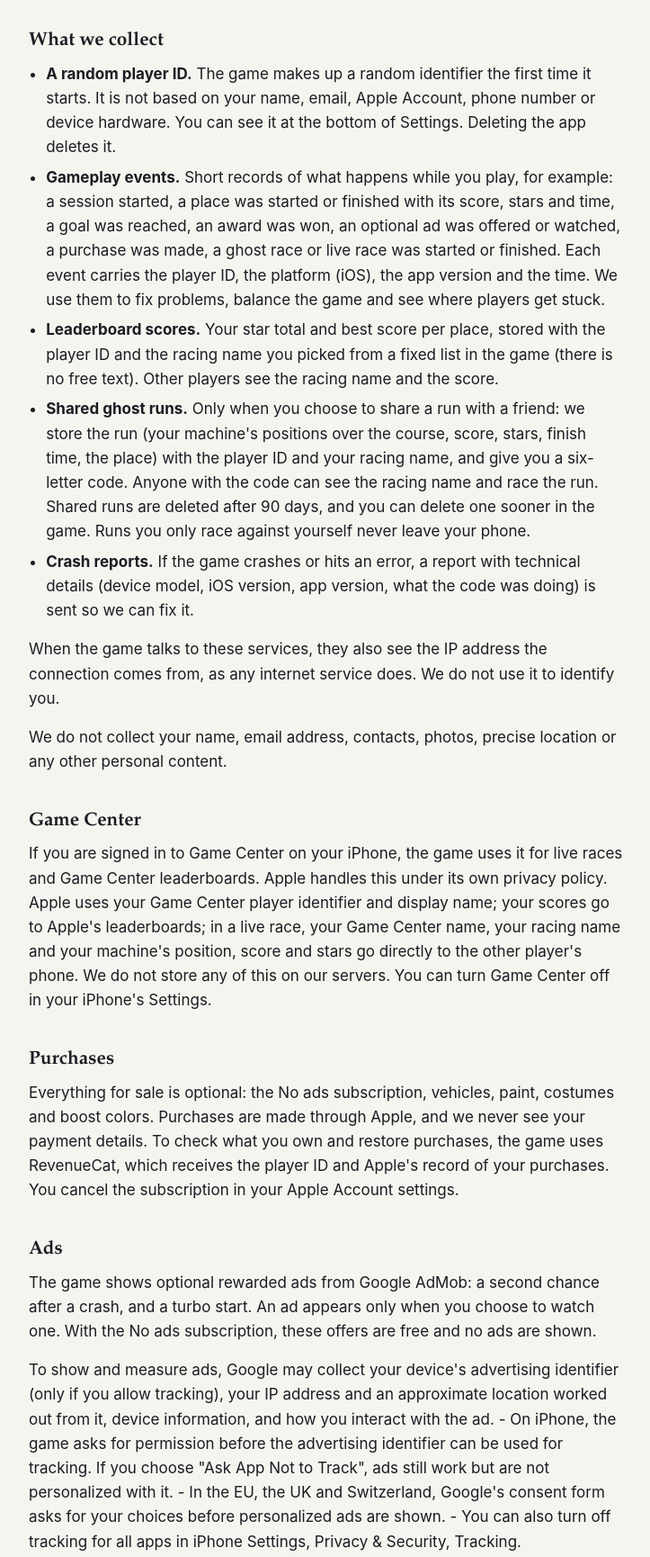
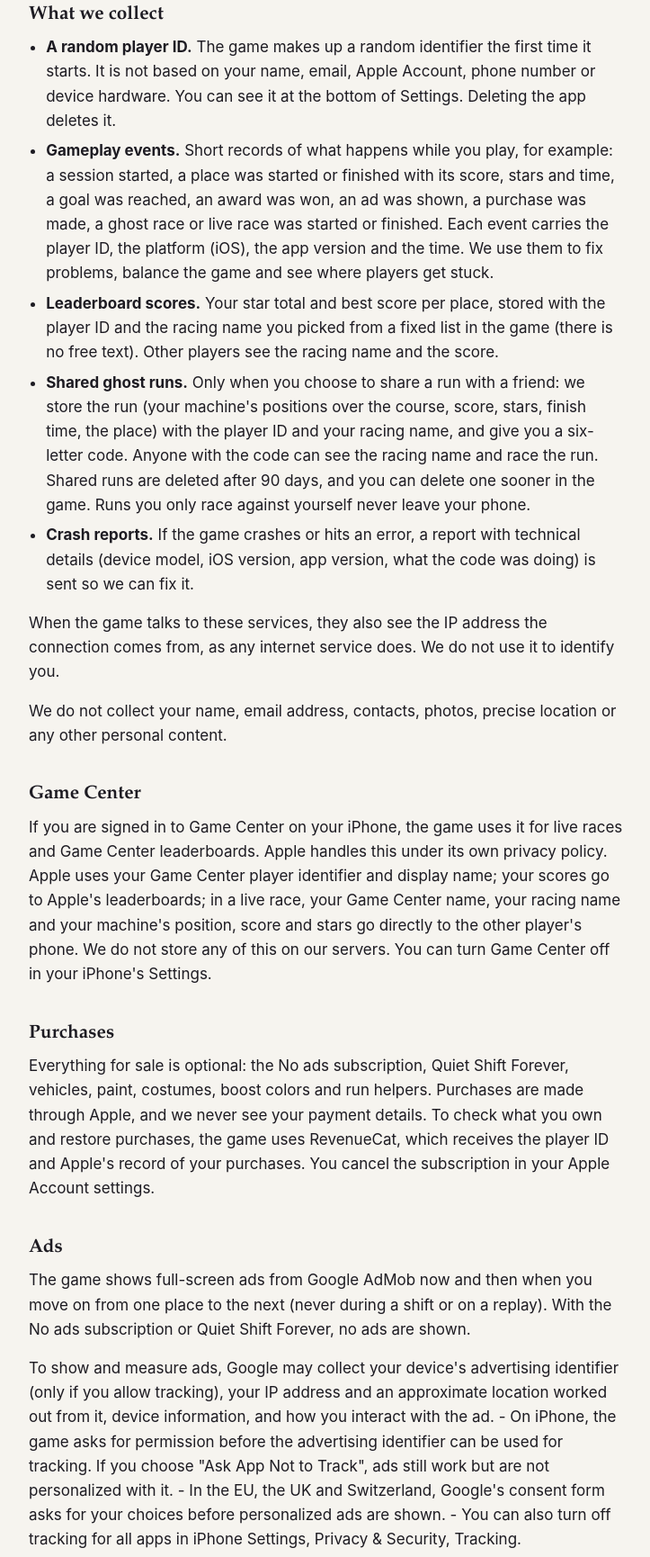
Before and after one commit to ParticlesofMind/particlesofmind.github.io, a plain HTML site: page scrub-rush/privacy/index.html in a window 1280 px wide. Shown: the part 830-2560 px from the top of the page at 90% size, without its empty margins (276-999 px from the left). Drawn offline with Linux system fonts and the light colour scheme.

Commit message:
Scrub Rush privacy policy: ads only between places, Quiet Shift Forever, run helpers
Co-Authored-By: Claude Opus 5.5 <noreply@anthropic.com>
Claude-Session: https://claude.ai/code/session_01CGTfSx2md6yXgaTbPrLykf

```diff
--- a/scrub-rush/privacy/index.html
+++ b/scrub-rush/privacy/index.html
@@ -11,8 +11,8 @@
 <div class="wrap">
   <header class="site"><a class="mark" href="/">Particles of Mind</a><nav><a href="/scrub-rush/">Scrub Rush</a><a href="/scrub-rush/support/">Support</a></nav></header>
   <h1>Privacy policy</h1>
-  <p class="meta">Scrub Rush for iPhone · Effective November 5, 2026</p>
-<p class="lead"><strong>The short version.</strong> Scrub Rush has no accounts. You never give us your name, email or phone number to play. The game uses a random player ID, sends gameplay events and crash reports so we can keep it working, and keeps your progress on your phone. Ads appear only when you choose to watch one and come from Google. Apple handles all payments. We do not sell your data.</p>
+  <p class="meta">Scrub Rush for iPhone · Effective November 7, 2026</p>
+<p class="lead"><strong>The short version.</strong> Scrub Rush has no accounts. You never give us your name, email or phone number to play. The game uses a random player ID, sends gameplay events and crash reports so we can keep it working, and keeps your progress on your phone. Ads come from Google and appear only between places. Apple handles all payments. We do not sell your data.</p>
 <h2>Who we are</h2>
 <p>Scrub Rush is published by Benjamin Jack Laubacher, trading as Particles of Mind ("we", "us"), who is responsible for your data. Contact: <a href="mailto:support@particlesofmind.com">support@particlesofmind.com</a>.</p>
 <h2>What stays on your phone</h2>
@@ -21,7 +21,7 @@
 <h2>What we collect</h2>
 <ul>
 <li><strong>A random player ID.</strong> The game makes up a random identifier the first time it starts. It is not based on your name, email, Apple Account, phone number or device hardware. You can see it at the bottom of Settings. Deleting the app deletes it.</li>
-<li><strong>Gameplay events.</strong> Short records of what happens while you play, for example: a session started, a place was started or finished with its score, stars and time, a goal was reached, an award was won, an optional ad was offered or watched, a purchase was made, a ghost race or live race was started or finished. Each event carries the player ID, the platform (iOS), the app version and the time. We use them to fix problems, balance the game and see where players get stuck.</li>
+<li><strong>Gameplay events.</strong> Short records of what happens while you play, for example: a session started, a place was started or finished with its score, stars and time, a goal was reached, an award was won, an ad was shown, a purchase was made, a ghost race or live race was started or finished. Each event carries the player ID, the platform (iOS), the app version and the time. We use them to fix problems, balance the game and see where players get stuck.</li>
 <li><strong>Leaderboard scores.</strong> Your star total and best score per place, stored with the player ID and the racing name you picked from a fixed list in the game (there is no free text). Other players see the racing name and the score.</li>
 <li><strong>Shared ghost runs.</strong> Only when you choose to share a run with a friend: we store the run (your machine's positions over the course, score, stars, finish time, the place) with the player ID and your racing name, and give you a six-letter code. Anyone with the code can see the racing name and race the run. Shared runs are deleted after 90 days, and you can delete one sooner in the game. Runs you only race against yourself never leave your phone.</li>
 <li><strong>Crash reports.</strong> If the game crashes or hits an error, a report with technical details (device model, iOS version, app version, what the code was doing) is sent so we can fix it.</li>
@@ -31,9 +31,9 @@
 <h2>Game Center</h2>
 <p>If you are signed in to Game Center on your iPhone, the game uses it for live races and Game Center leaderboards. Apple handles this under its own privacy policy. Apple uses your Game Center player identifier and display name; your scores go to Apple's leaderboards; in a live race, your Game Center name, your racing name and your machine's position, score and stars go directly to the other player's phone. We do not store any of this on our servers. You can turn Game Center off in your iPhone's Settings.</p>
 <h2>Purchases</h2>
-<p>Everything for sale is optional: the No ads subscription, vehicles, paint, costumes and boost colors. Purchases are made through Apple, and we never see your payment details. To check what you own and restore purchases, the game uses RevenueCat, which receives the player ID and Apple's record of your purchases. You cancel the subscription in your Apple Account settings.</p>
+<p>Everything for sale is optional: the No ads subscription, Quiet Shift Forever, vehicles, paint, costumes, boost colors and run helpers. Purchases are made through Apple, and we never see your payment details. To check what you own and restore purchases, the game uses RevenueCat, which receives the player ID and Apple's record of your purchases. You cancel the subscription in your Apple Account settings.</p>
 <h2>Ads</h2>
-<p>The game shows optional rewarded ads from Google AdMob: a second chance after a crash, and a turbo start. An ad appears only when you choose to watch one. With the No ads subscription, these offers are free and no ads are shown.</p>
+<p>The game shows full-screen ads from Google AdMob now and then when you move on from one place to the next (never during a shift or on a replay). With the No ads subscription or Quiet Shift Forever, no ads are shown.</p>
 <p>To show and measure ads, Google may collect your device's advertising identifier (only if you allow tracking), your IP address and an approximate location worked out from it, device information, and how you interact with the ad.
 - On iPhone, the game asks for permission before the advertising identifier can be used for tracking. If you choose "Ask App Not to Track", ads still work but are not personalized with it.
 - In the EU, the UK and Switzerland, Google's consent form asks for your choices before personalized ads are shown.
@@ -66,7 +66,7 @@
 </tr>
 <tr>
 <td>Google AdMob</td>
-<td>Optional rewarded ads</td>
+<td>Ads between places</td>
 <td>Advertising identifier (if allowed), IP address, approximate location, device information, ad interactions</td>
 </tr>
 <tr>
```
